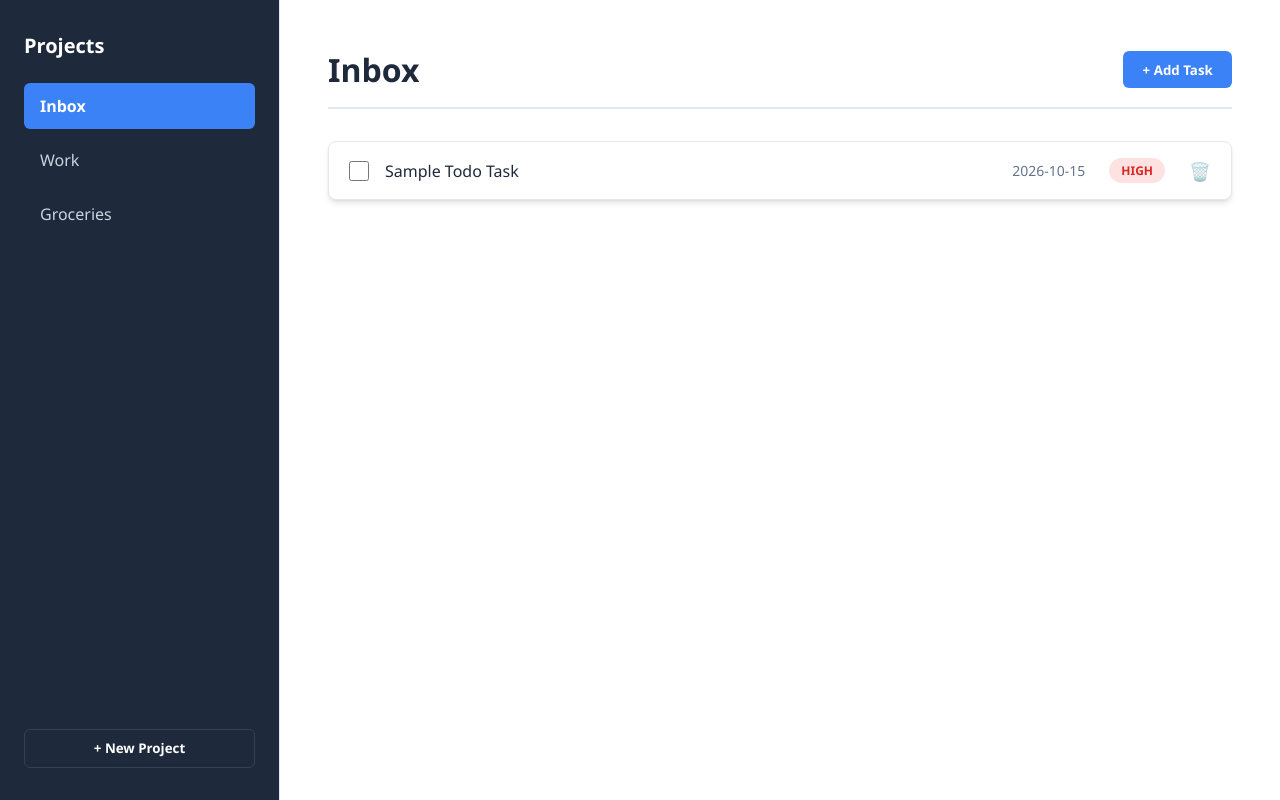
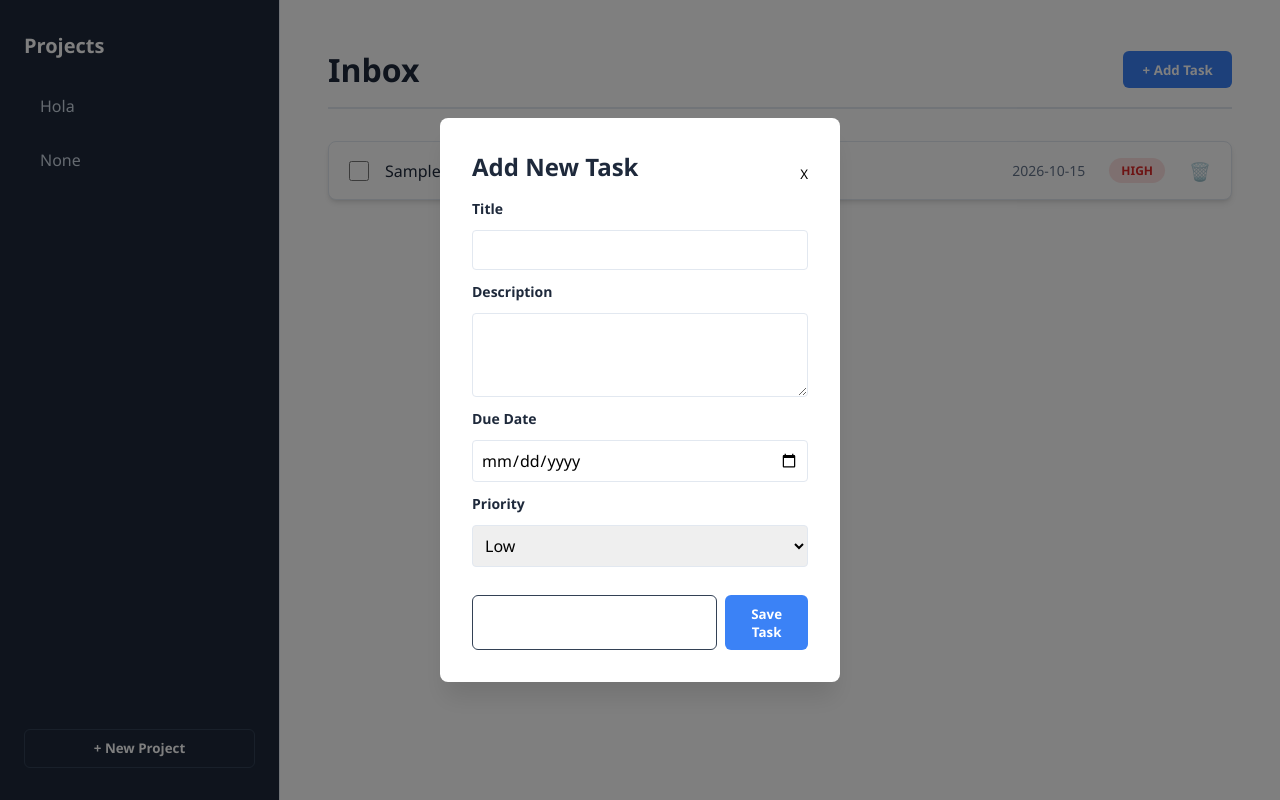
Before and after one commit to LenielMojica/to-do-list, a website built with webpack: page src/template.html in a window 1280 px wide. Both pictures are taken after a click on the button "+ Add Task". Built offline with nearby package versions, Linux system fonts and the light colour scheme.

Commit message:
Built projects manager to manage all the project and to have a source of thruth for the selected one so later on i can render its todos

```diff
--- a/src/index.js
+++ b/src/index.js
@@ -1,6 +1,11 @@
 import "./styles.css";
 import createTodo from "./todo.js";
 import createProject from "./project.js";
-const projects = [];
-createTodo("Wash dishes", "Do them today", "2026-10-12", "high");
-console.log(createTodo("Wash dishes", "Do them today", "2026-10-12", "high"));
+import { projectManager } from "./projectsManager.js";
+import { controller } from "./projectController.js";
+const project1 = createProject("Hola");
+projectManager.addProject(project1);
+const project2 = createProject("None");
+projectManager.addProject(project2);
+const projects = projectManager.getProjects();
+controller.renderApp(projects);
--- a/src/project.js
+++ b/src/project.js
@@ -1,8 +1,20 @@
-export default function createProject(title, todos) {
+export default function Project(title) {
+  let todos = [];
   let completed = false;
+  const addTodo = (todo) => {
+    todos.push(todo);
+  };
+
   const completeProject = () => {
     completed = true;
   };
   const getStatus = () => completed;
-  return { title, completeProject, todos, getStatus };
+  const getTodos = () => todos;
+  return {
+    title,
+    completeProject,
+    getStatus,
+    addTodo,
+    getTodos,
+  };
 }
--- /dev/null
+++ b/src/projectController.js
@@ -0,0 +1,35 @@
+import { projectManager } from "./projectsManager.js";
+
+export const controller = (() => {
+  const addTodoBtn = document.getElementById("add-todo-btn");
+  const modal = document.getElementById("todo-modal");
+  const closeBtn = document.querySelector(".close");
+  const projectList = document.getElementById("project-list");
+  addTodoBtn.addEventListener("click", () => {
+    modal.classList.remove("hidden");
+  });
+
+  closeBtn.addEventListener("click", () => {
+    modal.classList.add("hidden");
+  });
+  const renderApp = (projects) => {
+    projectList.innerHTML = "";
+
+    projects.forEach((project) => {
+      const title = document.createElement("li");
+      title.classList.add("project-item");
+      title.innerHTML = project.title;
+      projectList.appendChild(title);
+      title.addEventListener("click", () => {
+        projectManager.selectProject(project);
+        console.log(projectManager.getSelected());
+        renderApp(projects);
+      });
+
+      if (projectManager.getSelected() == project) {
+        title.classList.add("active");
+      }
+    });
+  };
+  return { renderApp };
+})();
--- /dev/null
+++ b/src/projectsManager.js
@@ -0,0 +1,13 @@
+export const projectManager = (() => {
+  let projects = [];
+  function addProject(project) {
+    projects.push(project);
+  }
+  let selectedProject = null;
+  function selectProject(project) {
+    selectedProject = project;
+  }
+  const getSelected = () => selectedProject;
+  const getProjects = () => projects;
+  return { getProjects, addProject, selectProject, getSelected };
+})();
--- a/src/styles.css
+++ b/src/styles.css
@@ -248,6 +248,15 @@
 .modal-content h2 {
   margin-bottom: 1rem;
 }
+.form-header {
+  display: flex;
+  justify-content: space-between;
+}
+.close {
+  background: none;
+  border: none;
+  cursor: pointer;
+}
 
 .modal-content form {
   display: flex;
--- a/src/template.html
+++ b/src/template.html
@@ -12,11 +12,7 @@
         <div class="sidebar-header">
           <h2>Projects</h2>
         </div>
-        <ul id="project-list" class="project-list">
-          <li class="project-item active">Inbox</li>
-          <li class="project-item">Work</li>
-          <li class="project-item">Groceries</li>
-        </ul>
+        <ul id="project-list" class="project-list"></ul>
         <button id="add-project-btn" class="btn btn-secondary">
           + New Project
         </button>
@@ -46,7 +42,10 @@
 
     <div id="todo-modal" class="modal hidden">
       <div class="modal-content">
-        <h2>Add New Task</h2>
+        <div class="form-header">
+          <h2>Add New Task</h2>
+          <button class="close">X</button>
+        </div>
         <form id="todo-form">
           <label for="title">Title</label>
           <input type="text" id="title" required />
--- a/src/todo.js
+++ b/src/todo.js
@@ -20,3 +20,4 @@
     getStatus,
   };
 }
+window.createTodo = createTodo;
```
Also changed, not shown: src/todoController.js (added).
